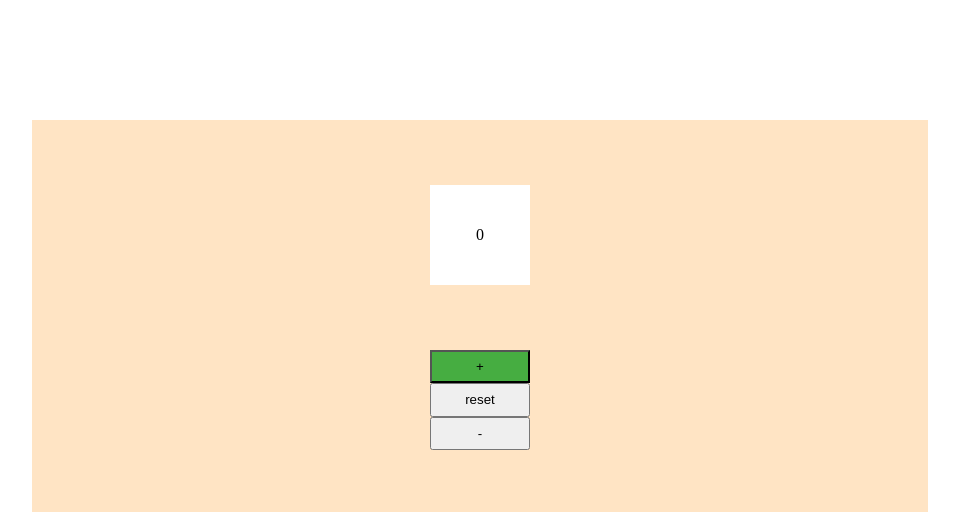
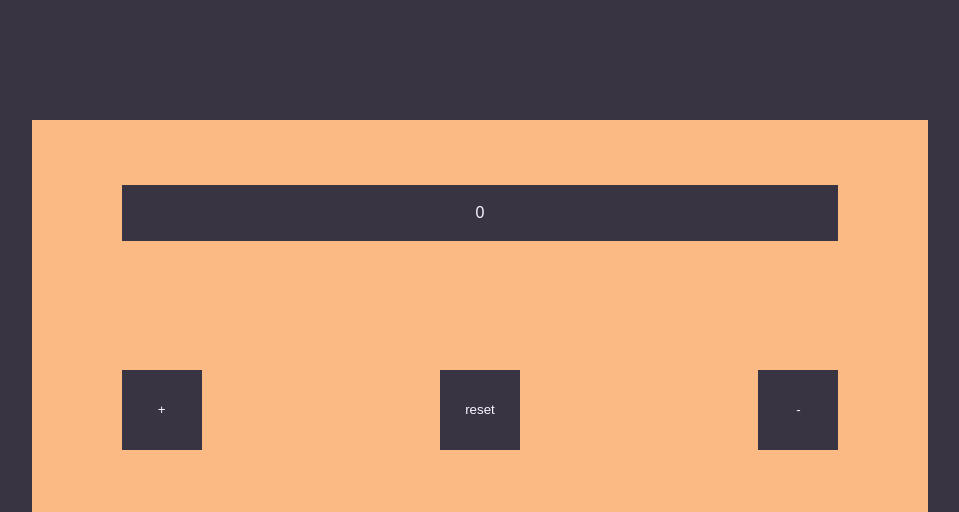
Before and after one commit to lijo-belardi/simple-counter, a plain HTML site: page index.html in a window 1280 px wide. Shown: the top 512 px of the page, without its empty margins (160-1119 px from the left). Drawn offline with Linux system fonts and the light colour scheme.

Commit message:
improved general style

```diff
--- /dev/null
+++ b/assets/sass/partials/_colors.scss
@@ -0,0 +1,5 @@
+// Color
+$primary-color: #393441;
+$primary-color-inverse: #2f2a36;
+$secondary-color: #FAF8FF;
+$tertiary-color: #FBBA83;
--- /dev/null
+++ b/assets/sass/partials/_fonts.scss
@@ -0,0 +1,2 @@
+// Font - type
+$font-family: 'Reem Kufi', sans-serif;
--- /dev/null
+++ b/assets/sass/partials/index.scss
@@ -0,0 +1,2 @@
+@forward "colors";
+@forward "fonts";
--- a/assets/sass/style.scss
+++ b/assets/sass/style.scss
@@ -1,3 +1,5 @@
+@use "../sass/partials" as *;
+
 *, *::before, *::after {
     margin: 0;
     padding: 0;
@@ -16,35 +18,44 @@ body {
     justify-content: space-evenly;
     align-items: center;
     height: 100vh;
-}
-
-button {
-    height: 100px;
-    width: 100px;
-}
-
-.button-increment {
-    background: rgba(54, 168, 54, 0.918);
+    background-color: $primary-color;
+    font-family: $font-family;
 }
 
 .counter {
     min-width: 70%;
     min-height: 70%;
+    background-color: $tertiary-color;
     display: flex;
     flex-direction: column;
     justify-content: space-evenly;
+
+    div {
+        margin: auto;
+    }
 }
 
-div {
-    height: 100px;
-    width: 100px;
-    background-color: bisque;
+.display-number {
+    background: $primary-color;
+    color: $secondary-color;
+    width: 80%;
+    height: 10%;
     display: flex;
     flex-direction: column;
     justify-content: center;
     align-items: center;
 }
 
-.display-number {
-    background-color: white;
+.button-container {
+    display: flex;
+    flex-direction: row;
+    justify-content: space-between;
+    width: 80%;
 }
+button {
+    height: 80px;
+    width: 80px;
+    background: $primary-color;
+    color: $secondary-color;
+    border: none;
+}
```
Also changed, not shown: assets/css/style.css, 1 other file.
